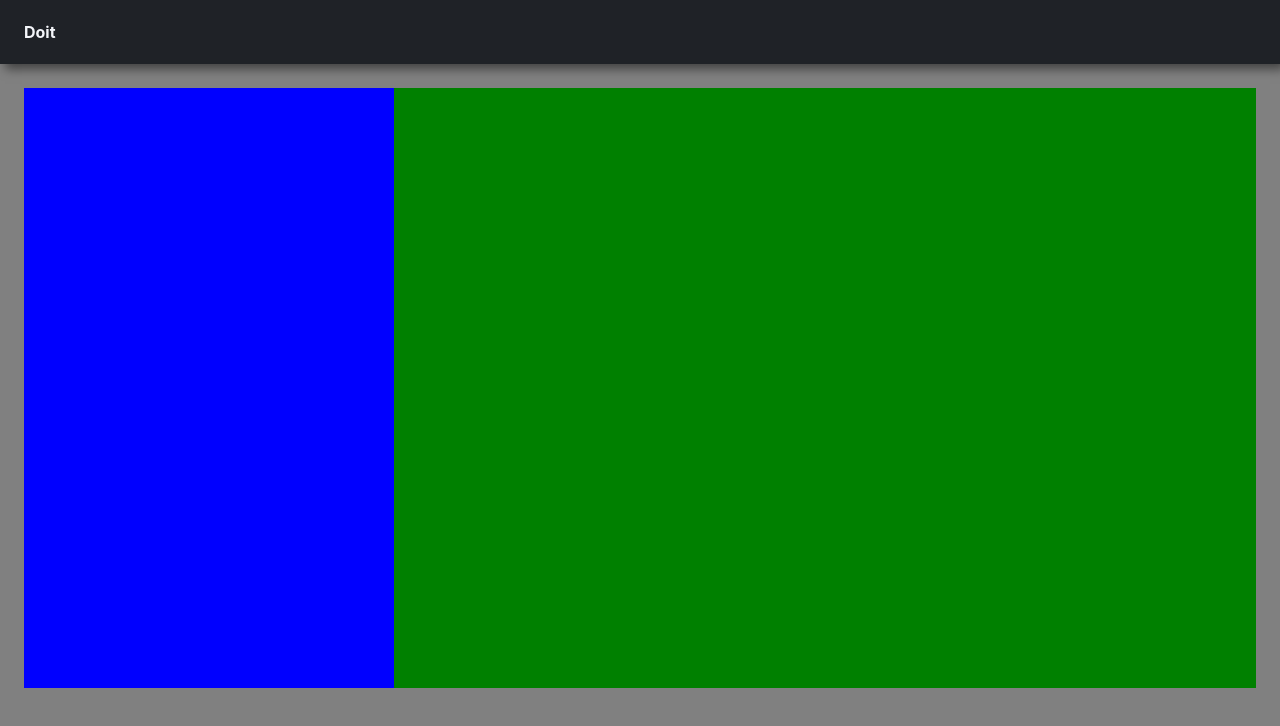
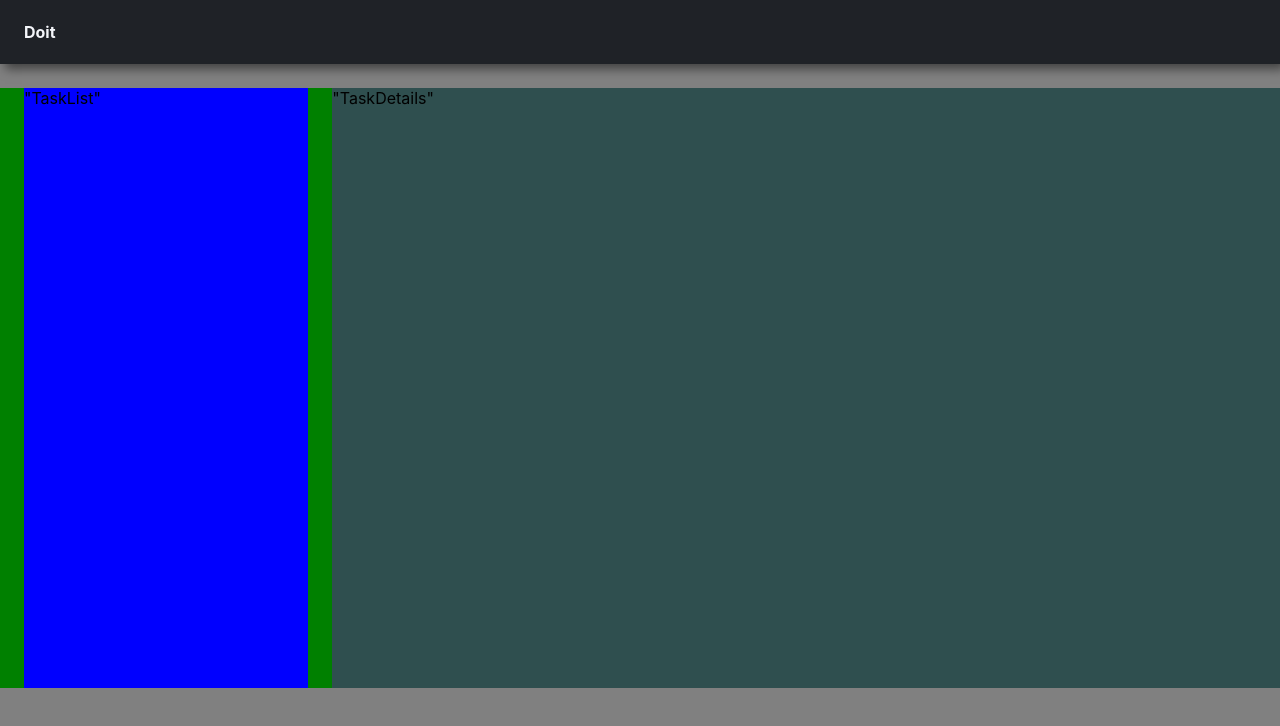
Before and after one commit to elenamkoian/todo, a React (Create React App) app: page / in a window 1280 px wide. Shown: the top 726 px of the page. Built offline with nearby package versions, Linux system fonts and the light colour scheme.

Commit message:
[add] TaskDetails

```diff
--- a/src/components/page-content/page-content.js
+++ b/src/components/page-content/page-content.js
@@ -1,10 +1,12 @@
 import './page-content.scss'
 import { TaskList } from '../task-list/task-list';
+import { TaskDetails } from '../task-details/task-details';
 
 export const PageContent = () => {
   return (
     <div className="PageContent">
       <TaskList />
+      <TaskDetails />
     </div>
   )
 }
--- a/src/components/page-content/page-content.scss
+++ b/src/components/page-content/page-content.scss
@@ -1,6 +1,6 @@
 .PageContent {
   display: flex;
   background-color: green;
-  margin: 24px;
+  margin-top: 24px;
   height: 600px;
 }
--- /dev/null
+++ b/src/components/task-details/task-details.js
@@ -0,0 +1,9 @@
+import './task-details.scss'
+
+export const TaskDetails = () => {
+  return (
+    <div className="TaskDetails">
+      "TaskDetails"
+    </div>
+  )
+}
--- /dev/null
+++ b/src/components/task-details/task-details.scss
@@ -0,0 +1,5 @@
+.TaskDetails {
+  display: flex;
+  background-color: darkslategray;
+  width: 100%;
+}
--- a/src/components/task-list/task-list.js
+++ b/src/components/task-list/task-list.js
@@ -3,7 +3,7 @@ import './task-list.scss'
 export const TaskList = () => {
   return (
     <div className="TaskList">
-
+      "TaskList"
     </div>
   )
 }
--- a/src/components/task-list/task-list.scss
+++ b/src/components/task-list/task-list.scss
@@ -2,4 +2,5 @@
   display: flex;
   background-color: blue;
   width: 30%;
+  margin: 0 24px;
 }
```
